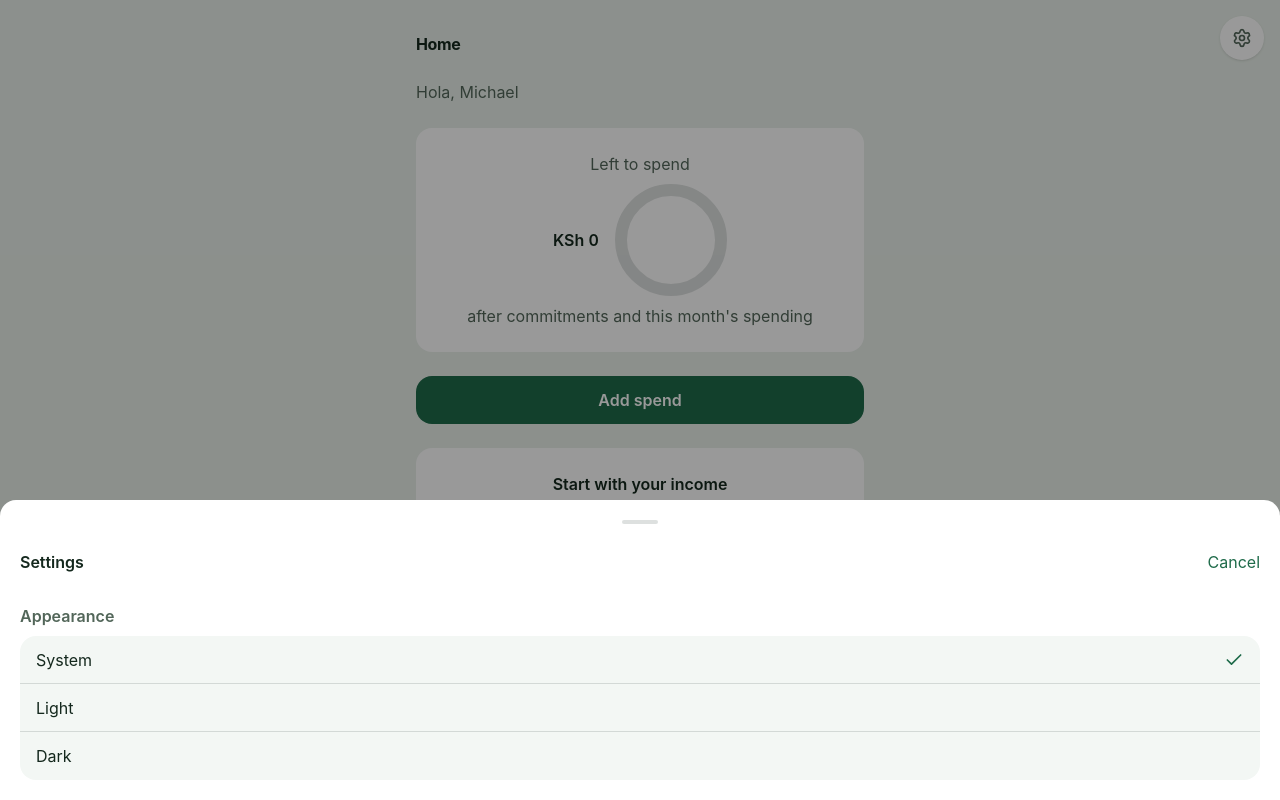
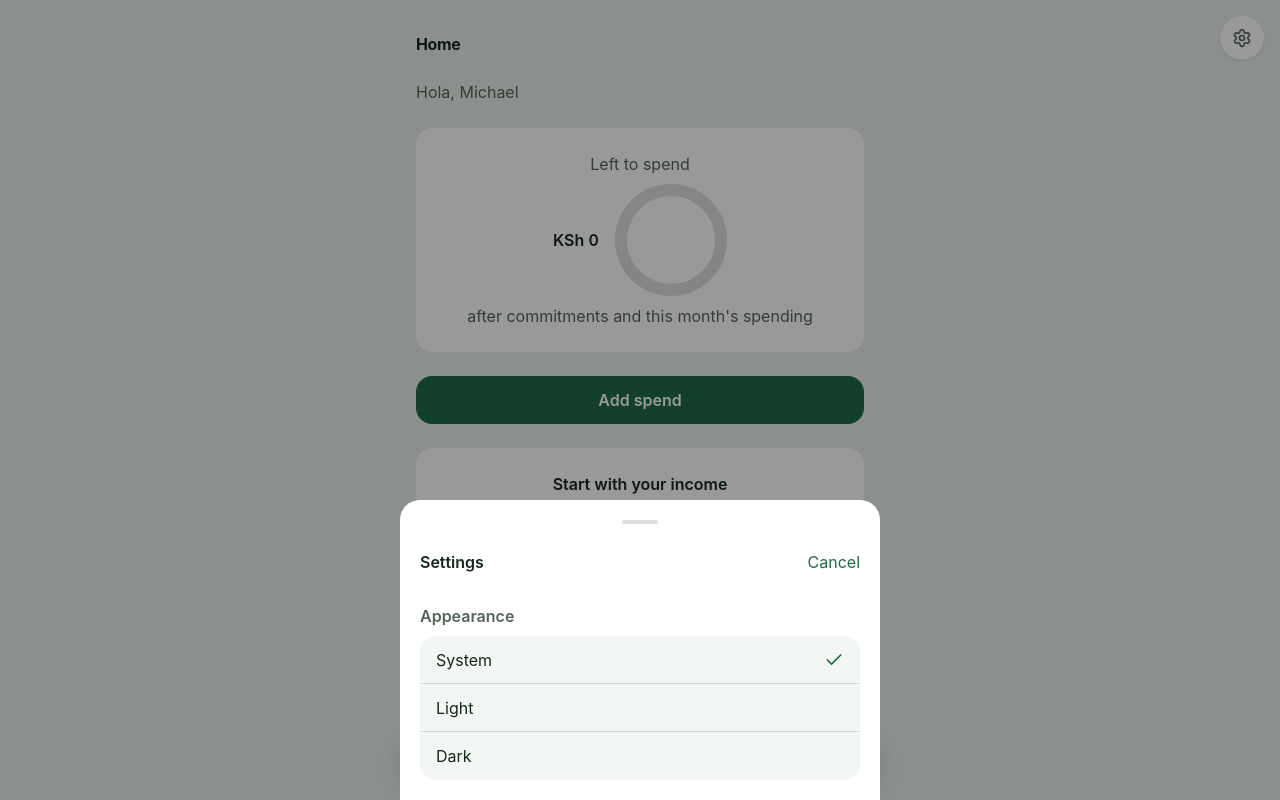
Before and after one commit to Michael-Franklyn-MDF/salary-planner, a React (Vite) app: page / in a window 1280 px wide. Both pictures are taken after a click on the button "Settings". Built offline with nearby package versions, Linux system fonts and the light colour scheme.

Commit message:
style: refine wide screen layout
Co-authored-by: Copilot <223556219+Copilot@users.noreply.github.com>

```diff
--- a/src/components/MiniPlayer.tsx
+++ b/src/components/MiniPlayer.tsx
@@ -10,11 +10,11 @@ interface MiniPlayerProps {
 export function MiniPlayer({ amount, onOpenHome, entering = false }: MiniPlayerProps) {
   const amountLabel = formatMoney(amount)
   return (
-    <div className="fixed inset-x-0 bottom-[calc(49px+env(safe-area-inset-bottom))] z-40">
+    <div className="wide-mini-player fixed inset-x-0 bottom-[calc(49px+env(safe-area-inset-bottom))] z-40">
       <button
         type="button"
         aria-label={`Left to spend, ${amountLabel}`}
-        className={`mx-auto flex h-[52px] w-full max-w-[480px] items-center justify-between border-t border-separator bg-bar px-4 text-left backdrop-blur-xl ${entering ? 'animate-bar-enter' : ''}`}
+        className={`wide-mini-player-content mx-auto flex h-[52px] w-full max-w-[480px] items-center justify-between border-t border-separator bg-bar px-4 text-left backdrop-blur-xl ${entering ? 'animate-bar-enter' : ''}`}
         onClick={onOpenHome}
       >
         <span className="text-footnote text-muted">Left to spend</span>
--- a/src/components/Sheet.tsx
+++ b/src/components/Sheet.tsx
@@ -17,7 +17,7 @@ export function Sheet({ open, title, titleId, onClose, children }: SheetProps) {
 
   return (
     <div className="fixed inset-0 z-50 flex items-end bg-black/40" role="presentation" onMouseDown={handleBackdropMouseDown}>
-      <section role="dialog" aria-modal="true" aria-labelledby={titleId} className="w-full rounded-t-2xl bg-surface p-5 pb-[calc(20px+env(safe-area-inset-bottom))]">
+      <section role="dialog" aria-modal="true" aria-labelledby={titleId} className="wide-sheet mx-auto w-full rounded-t-2xl bg-surface p-5 pb-[calc(20px+env(safe-area-inset-bottom))]">
         <div className="mx-auto mb-4 h-1 w-9 rounded-full bg-separator" />
         <div className="mb-5 flex items-center justify-between">
           <h2 id={titleId} className="text-section font-semibold">{title}</h2>
--- a/src/components/TabBar.tsx
+++ b/src/components/TabBar.tsx
@@ -37,9 +37,9 @@ export function TabBar({ activeTab, onTabChange, entering = false }: TabBarProps
   return (
     <nav
       aria-label="Primary navigation"
-      className={`fixed inset-x-0 bottom-0 z-40 border-t border-separator bg-bar pb-[env(safe-area-inset-bottom)] shadow-[0_-1px_0_rgba(0,0,0,0.04)] backdrop-blur-xl ${entering ? 'animate-bar-enter' : ''}`}
+      className={`wide-tab-bar fixed inset-x-0 bottom-0 z-40 border-t border-separator bg-bar pb-[env(safe-area-inset-bottom)] shadow-[0_-1px_0_rgba(0,0,0,0.04)] backdrop-blur-xl ${entering ? 'animate-bar-enter' : ''}`}
     >
-      <div className="mx-auto flex h-[49px] w-full max-w-[480px] items-stretch justify-around" role="tablist">
+      <div className="wide-tab-bar-content mx-auto flex h-[49px] w-full max-w-[480px] items-stretch justify-around" role="tablist">
         {tabs.map(({ id, label, icon: Icon }, index) => {
           const selected = activeTab === id
           return (
--- a/src/styles/index.css
+++ b/src/styles/index.css
@@ -221,6 +221,41 @@
   min-height: 100svh;
 }
 
+@media (min-width: 768px) {
+  .wide-tab-bar {
+    bottom: 1rem;
+    border-top: 0;
+    background: transparent;
+    box-shadow: none;
+    pointer-events: none;
+  }
+
+  .wide-tab-bar-content {
+    border: 1px solid var(--separator);
+    border-radius: 1rem;
+    background: var(--bar-bg);
+    box-shadow: 0 8px 24px rgba(20, 40, 29, 0.12);
+    pointer-events: auto;
+  }
+
+  .wide-mini-player {
+    bottom: calc(65px + 1rem);
+    pointer-events: none;
+  }
+
+  .wide-mini-player-content {
+    border: 1px solid var(--separator);
+    border-radius: 1rem;
+    box-shadow: 0 8px 24px rgba(20, 40, 29, 0.12);
+    pointer-events: auto;
+  }
+
+  .wide-sheet {
+    max-width: 480px;
+    border-radius: 1.25rem 1.25rem 0 0;
+  }
+}
+
 @media (max-width: 480px) and (max-height: 700px) {
   .spend-screen {
     gap: 0.5rem;
```
Also changed, not shown: 1 other file (tests, documents, lock files or other folders).
